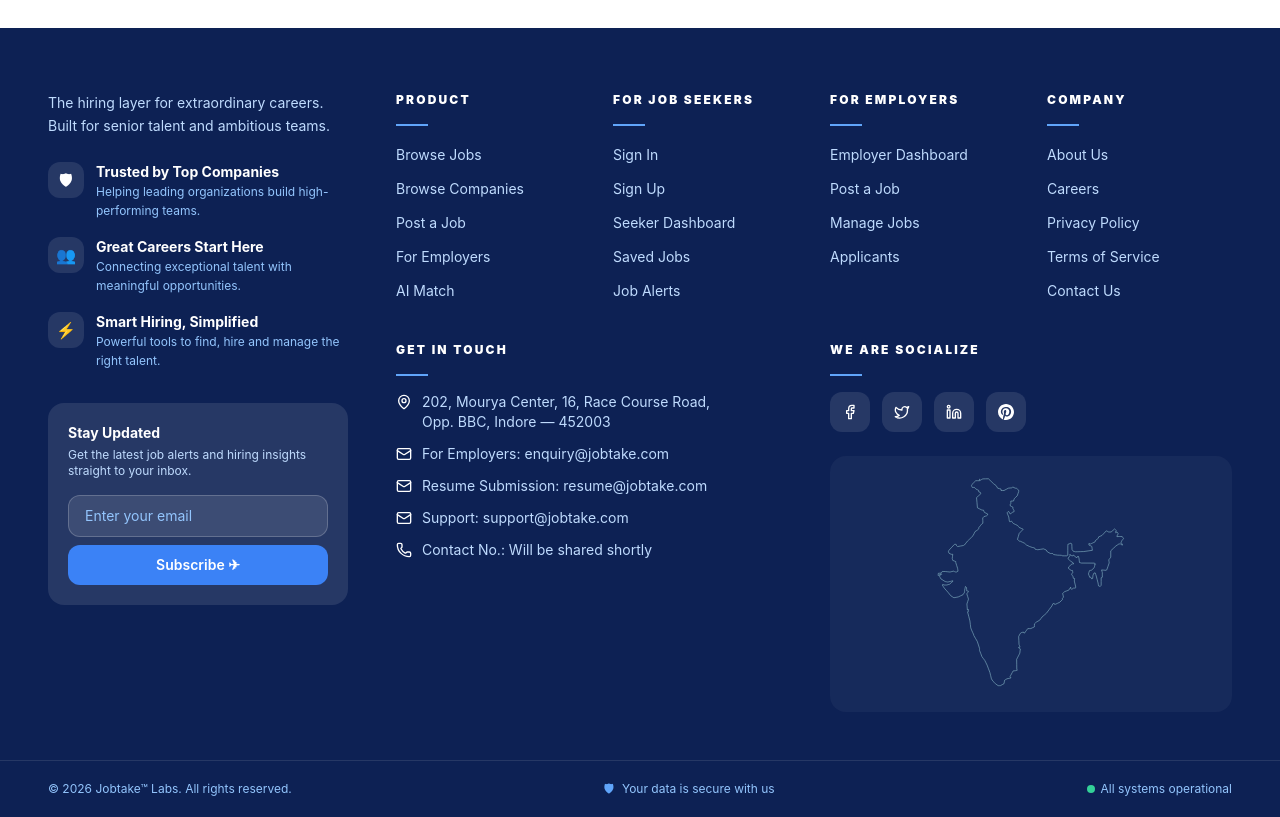
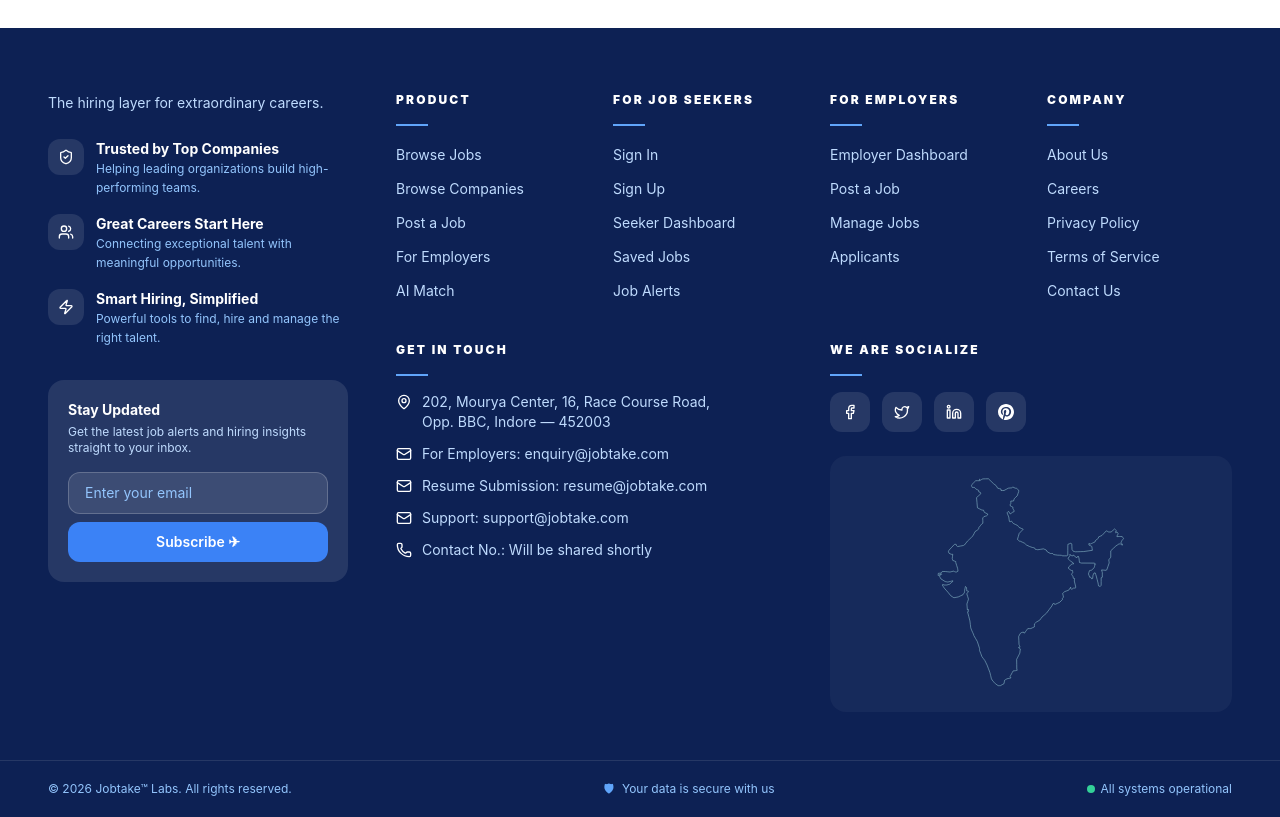
Before and after one commit to danishlone397-stellarit/Jobtake_Final, a Next.js app in the folder frontend/: page / in a window 1280 px wide. Shown: the part 2880-3697 px from the top of the page. Built offline with nearby package versions, Linux system fonts and the light colour scheme; no server answers; the database is empty; a web font is replaced by a local one.

Commit message:
India mp

```diff
--- a/frontend/src/components/PublicFooter.tsx
+++ b/frontend/src/components/PublicFooter.tsx
@@ -1,7 +1,7 @@
 import Link from "next/link";
 import Image from "next/image";
 import indiaMap from "@/assets/img/india-map.svg";
-import { Facebook, Twitter, Linkedin, MapPin, Mail, Phone } from "lucide-react";
+import { Facebook, Twitter, Linkedin, MapPin, Mail, Phone, ShieldCheck, Users, Zap } from "lucide-react";
 
 const COLS = [
   {
@@ -61,9 +61,9 @@ const SOCIALS = [
 ];
 
 const TRUST = [
-  { icon: "🛡", title: "Trusted by Top Companies",     desc: "Helping leading organizations build high-performing teams." },
-  { icon: "👥", title: "Great Careers Start Here",      desc: "Connecting exceptional talent with meaningful opportunities." },
-  { icon: "⚡", title: "Smart Hiring, Simplified",      desc: "Powerful tools to find, hire and manage the right talent." },
+  { icon: ShieldCheck, title: "Trusted by Top Companies",     desc: "Helping leading organizations build high-performing teams." },
+  { icon: Users,       title: "Great Careers Start Here",      desc: "Connecting exceptional talent with meaningful opportunities." },
+  { icon: Zap,         title: "Smart Hiring, Simplified",      desc: "Powerful tools to find, hire and manage the right talent." },
 ];
 
 export function PublicFooter() {
@@ -77,14 +77,16 @@ export function PublicFooter() {
           {/* Left: Brand + trust + subscribe */}
           <div>
             <p className="text-sm text-blue-200 leading-relaxed mb-6">
-              The hiring layer for extraordinary careers.<br />Built for senior talent and ambitious teams.
+              The hiring layer for extraordinary careers.<br />
             </p>
 
             {/* Trust points */}
             <div className="space-y-4 mb-8">
               {TRUST.map(t => (
                 <div key={t.title} className="flex items-start gap-3">
-                  <div className="h-9 w-9 rounded-xl bg-white/10 flex items-center justify-center text-base shrink-0">{t.icon}</div>
+                  <div className="h-9 w-9 rounded-xl bg-white/10 flex items-center justify-center shrink-0">
+                    <t.icon className="h-4 w-4 text-white" />
+                  </div>
                   <div>
                     <div className="text-sm font-bold text-white">{t.title}</div>
                     <div className="text-xs text-blue-300 leading-relaxed">{t.desc}</div>
```
Also changed, not shown: 1 other file (tests, documents, lock files or other folders).
